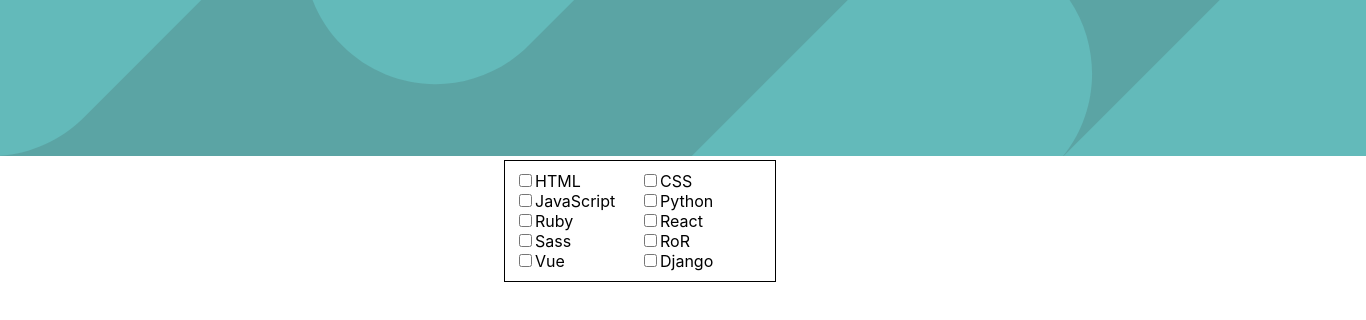
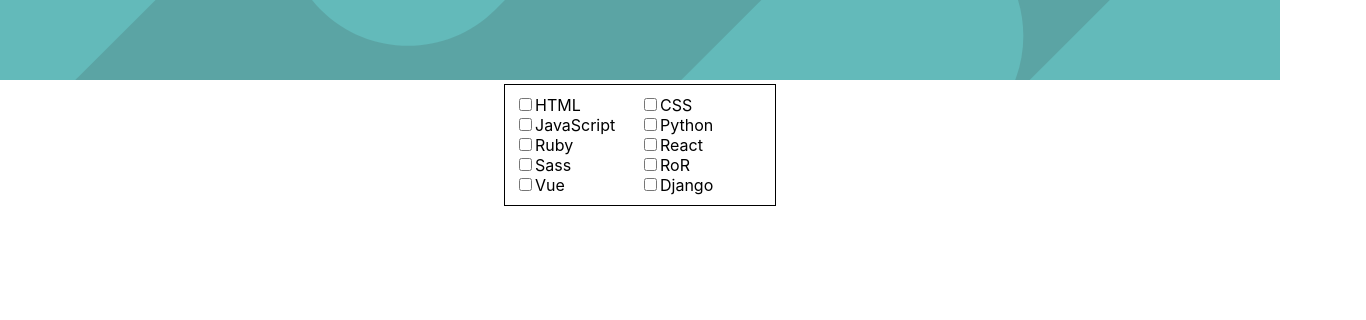
Before and after one commit to Gwen-Bradbury/job-site, a React (Create React App) app: page / in a window 1280 px wide. Shown: the top 320 px of the page, 1366 px wide, since content can reach past the window. Built offline with nearby package versions, Linux system fonts and the light colour scheme.

Commit message:
Added Width, Height and Cover to Nav

```diff
--- a/src/components/Nav/nav.css
+++ b/src/components/Nav/nav.css
@@ -1,4 +1,7 @@
 .nav {
     background-color: hsl(180, 29%, 50%);
     overflow: hidden;
+    width: 100%;
+    height: 80px;
+    object-fit: cover;
 }
```
